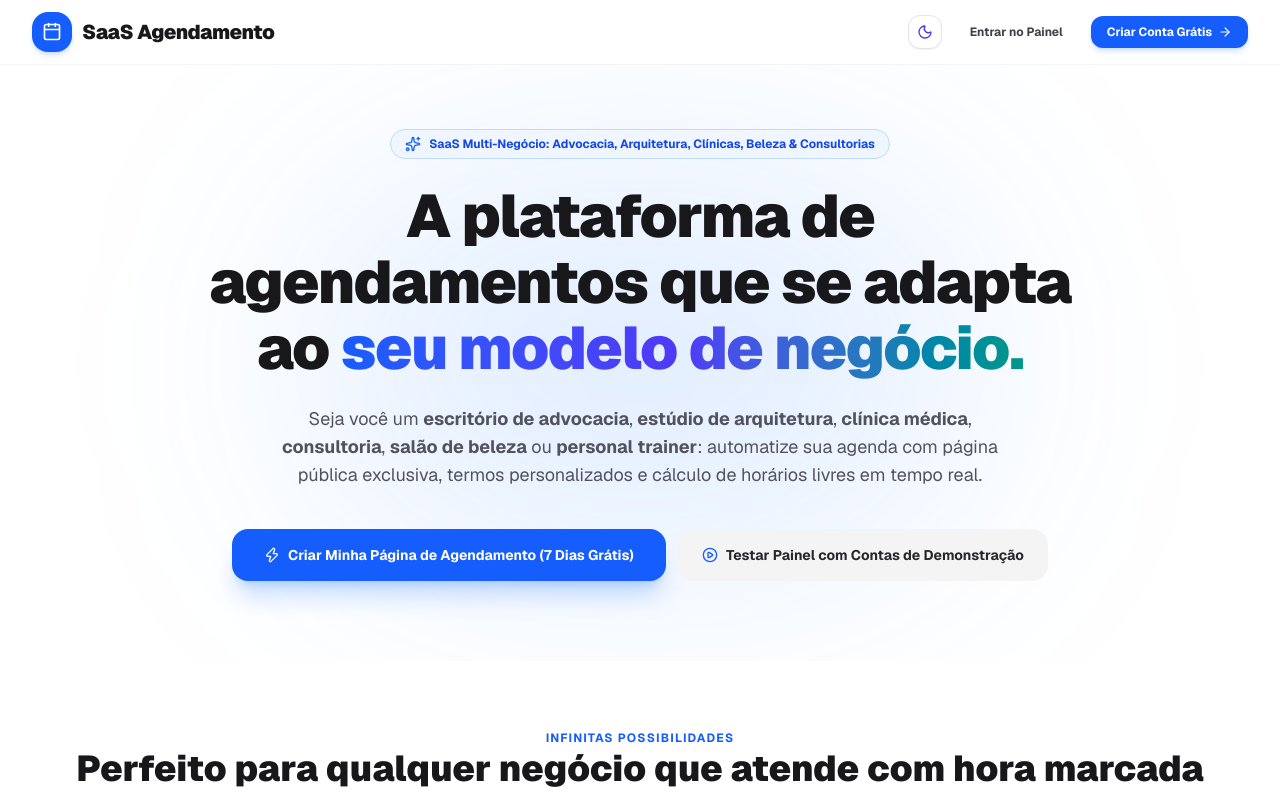
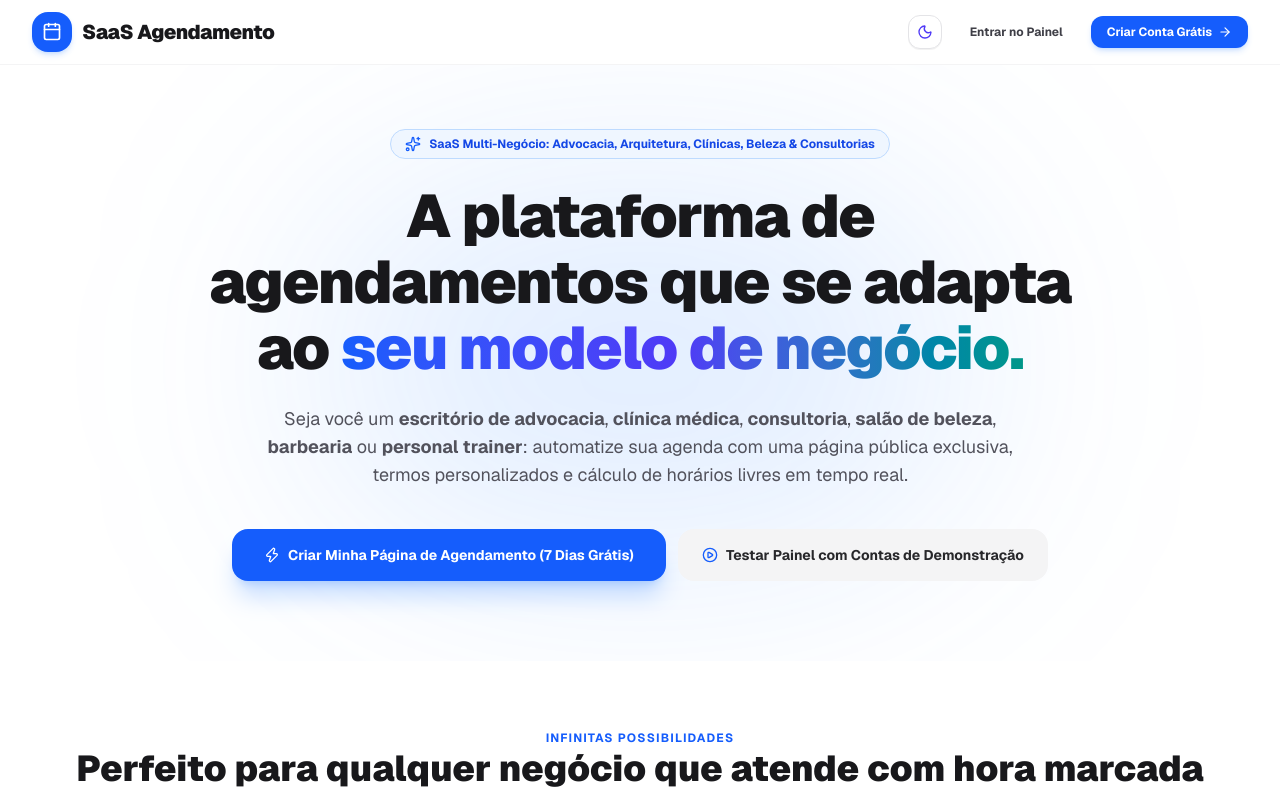
Before and after one commit to SoarezAllan/saas-agendamento-tamarcado, a Next.js app: page / in a window 1280 px wide. Shown: the top 800 px of the page. Built offline with nearby package versions, Linux system fonts and the light colour scheme.

Commit message:
docs: update hero paragraph text as requested

```diff
--- a/src/app/page.tsx
+++ b/src/app/page.tsx
@@ -202,8 +202,7 @@ export default function LandingPage() {
           </h1>
 
           <p className="text-base sm:text-lg text-zinc-600 dark:text-zinc-400 max-w-3xl mx-auto">
-            Seja você um <strong>escritório de advocacia</strong>, <strong>estúdio de arquitetura</strong>, <strong>clínica médica</strong>, <strong>consultoria</strong>, <strong>salão de beleza</strong> ou <strong>personal trainer</strong>:
-            automatize sua agenda com página pública exclusiva, termos personalizados e cálculo de horários livres em tempo real.
+            Seja você um <strong>escritório de advocacia</strong>, <strong>clínica médica</strong>, <strong>consultoria</strong>, <strong>salão de beleza</strong>, <strong>barbearia</strong> ou <strong>personal trainer</strong>: automatize sua agenda com uma página pública exclusiva, termos personalizados e cálculo de horários livres em tempo real.
           </p>
 
           <div className="flex flex-col sm:flex-row items-center justify-center gap-3 pt-4">
```
